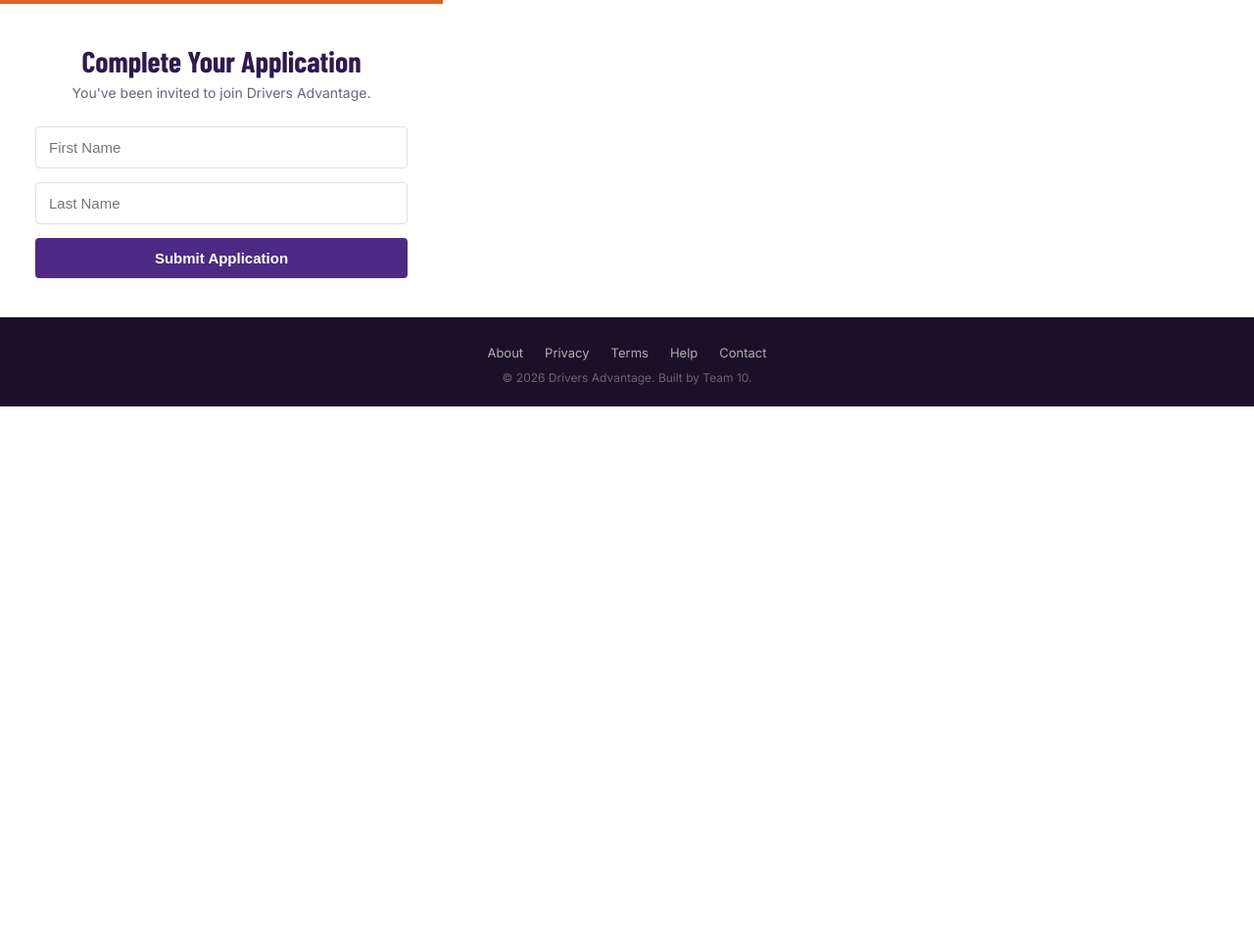
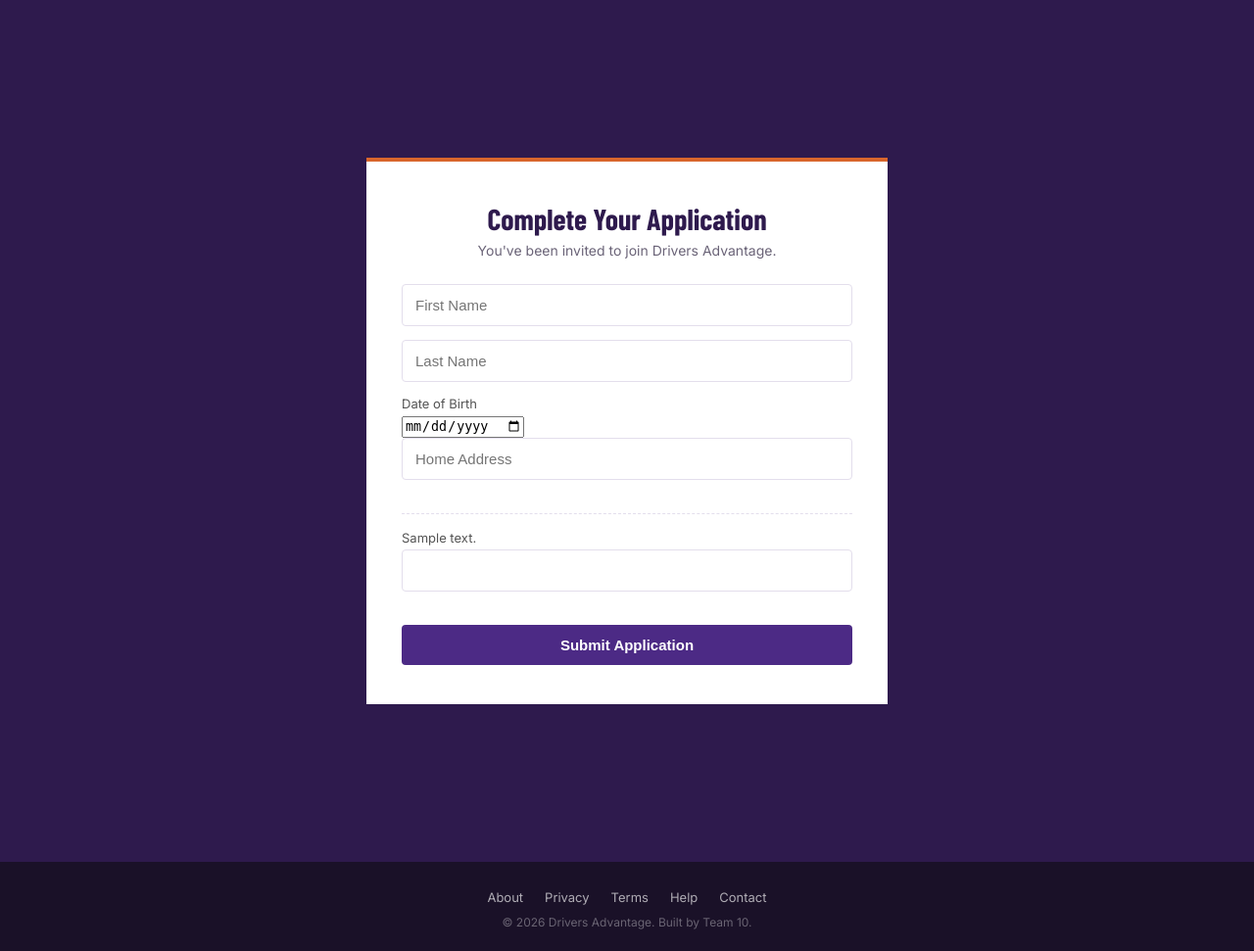
Before and after one commit to juliant3/CPSC4910-Team10-Project, a Flask app: template frontend/templates/shared/apply.html in a window 1280 px wide. Shown: the whole page at 98% size. Before the commit the page ends 415 px from the top, so only its background shows below. Run offline with Flask 3, Linux system fonts and the light colour scheme; the template is opened without the code that fills it: most values are stand-ins (such as "Sample title", 1, 10 or a date in 2020).

Commit message:
html for application page

```diff
--- a/frontend/templates/shared/apply.html
+++ b/frontend/templates/shared/apply.html
@@ -6,25 +6,29 @@
 <link rel="stylesheet" href="{{ url_for('static', filename='css/login.css') }}">
 {% endblock %}
 
-<div class="login-page-wrapper" style="display: flex; align-items: center; justify-content: center;">
 {% block content %}
 
-<div class="login-container">
+<div class="login-page-wrapper" style="display: flex; align-items: center; justify-content: center; padding: 40px 0;">
+
+<div class="login-container" style="max-width: 460px;">
 
     {% if error %}
         <h1>Application Link</h1>
         <div class="error">{{ error }}</div>
-        <p><a href="{{ url_for('login') }}">Back to Login</a></p>
+        {% if not questions %}
+            <p><a href="{{ url_for('login') }}">Back to Login</a></p>
+        {% endif %}
+    {% endif %}
 
-    {% elif submitted %}
+    {% if submitted %}
         <h1>Application Submitted</h1>
         <p>Thanks! Your sponsor will review your application and follow up by email.</p>
 
-    {% else %}
+    {% elif not submitted and (email or questions) %}
         <h1>Complete Your Application</h1>
         <p class="motto">You've been invited to join Drivers Advantage.</p>
 
-        <form method="POST" action="{{ url_for('apply', token=request.view_args.token) }}">
+        <form method="POST" action="{{ request.path }}">
             <input
                 type="text"
                 name="first_name"
@@ -37,11 +41,43 @@
                 placeholder="Last Name"
                 required
             >
+            <label style="display: block; text-align: left; font-size: 13px; color: #555; margin-bottom: 4px;">
+                Date of Birth
+            </label>
+            <input
+                type="date"
+                name="date_of_birth"
+                required
+            >
+            <input
+                type="text"
+                name="address"
+                placeholder="Home Address"
+                required
+            >
+
+            {% if questions %}
+                <div style="border-top: 1px dashed #E3DEEC; margin: 20px 0; padding-top: 16px;">
+                    {% for q in questions %}
+                        <label style="display: block; text-align: left; font-size: 13px; color: #555; margin-bottom: 4px;">
+                            {{ q.question_text }}{% if q.is_required %} *{% endif %}
+                        </label>
+                        <input
+                            type="text"
+                            name="question_{{ q.question_id }}"
+                            {% if q.is_required %}required{% endif %}
+                            style="margin-bottom: 14px;"
+                        >
+                    {% endfor %}
+                </div>
+            {% endif %}
+
             <button type="submit">Submit Application</button>
         </form>
     {% endif %}
 
 </div>
 
+</div>
+
 {% endblock %}
-</div>
```
